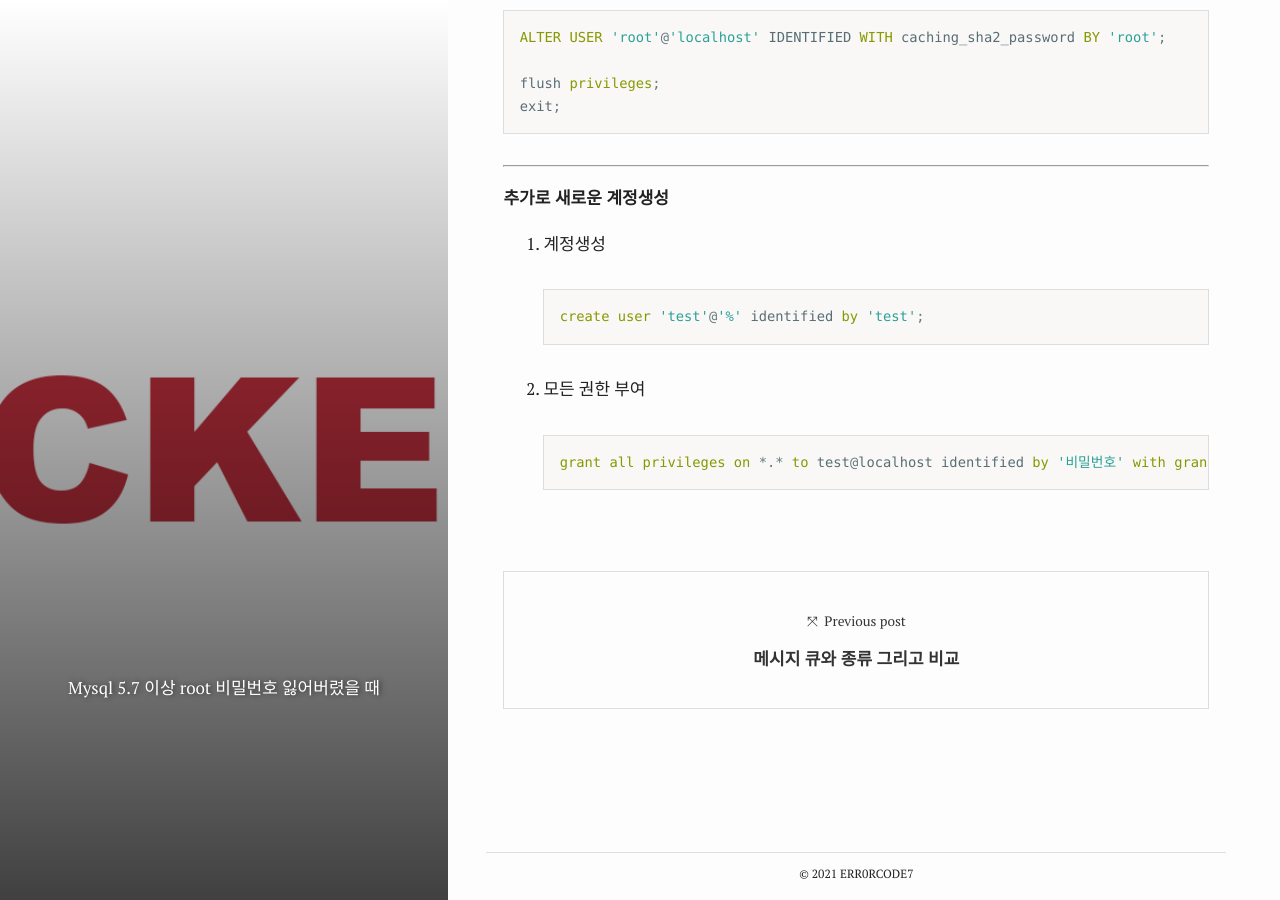
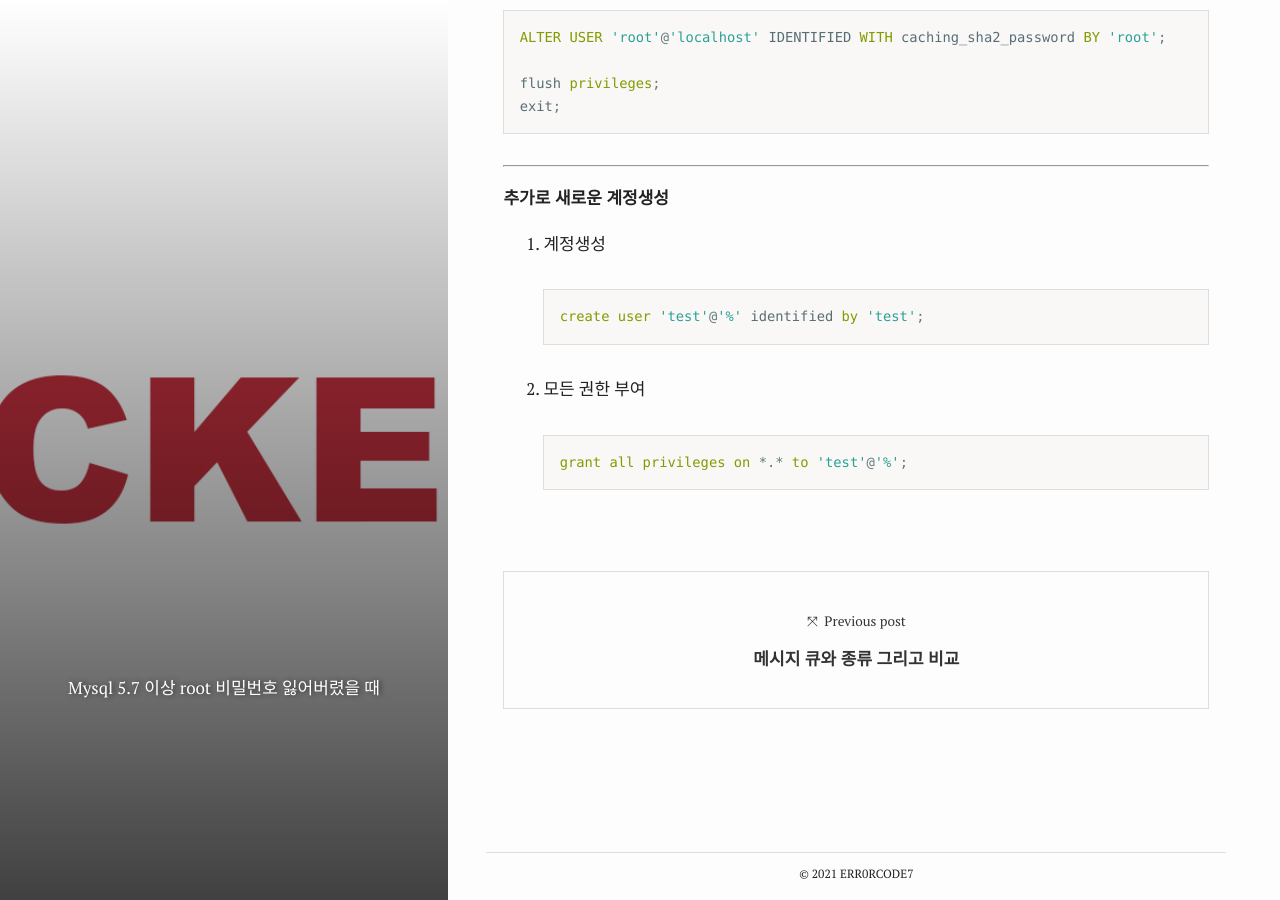
Before and after one commit to Err0rCode7/Err0rCode7.github.io, a Jekyll site: the page built from _posts/Backend/2021-06-21-mysql_root_찾기.md, in a window 1280 px wide and 900 px high, scrolled down 795 px. Built offline with Jekyll 4.4.1, drawn with Linux system fonts in a browser that asks for light colours; comment, search, counter and statistics services are not loaded.

Commit message:
Modify 권한부여 ddl

````diff
--- a/_posts/Backend/2021-06-21-mysql_root_찾기.md
+++ b/_posts/Backend/2021-06-21-mysql_root_찾기.md
@@ -50,5 +50,5 @@ exit;
 4. 모든 권한 부여
 
    ```sql
-   grant all privileges on *.* to test@localhost identified by '비밀번호' with grant option;
+   grant all privileges on *.* to 'test'@'%';
    ```
````
